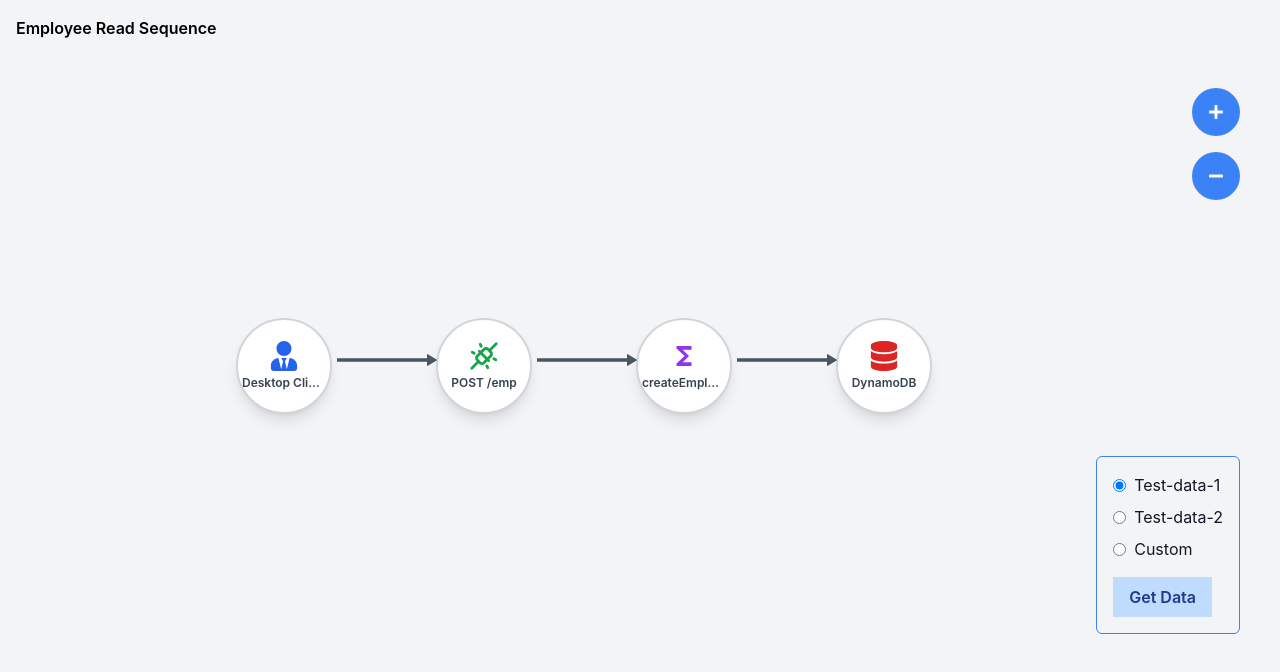
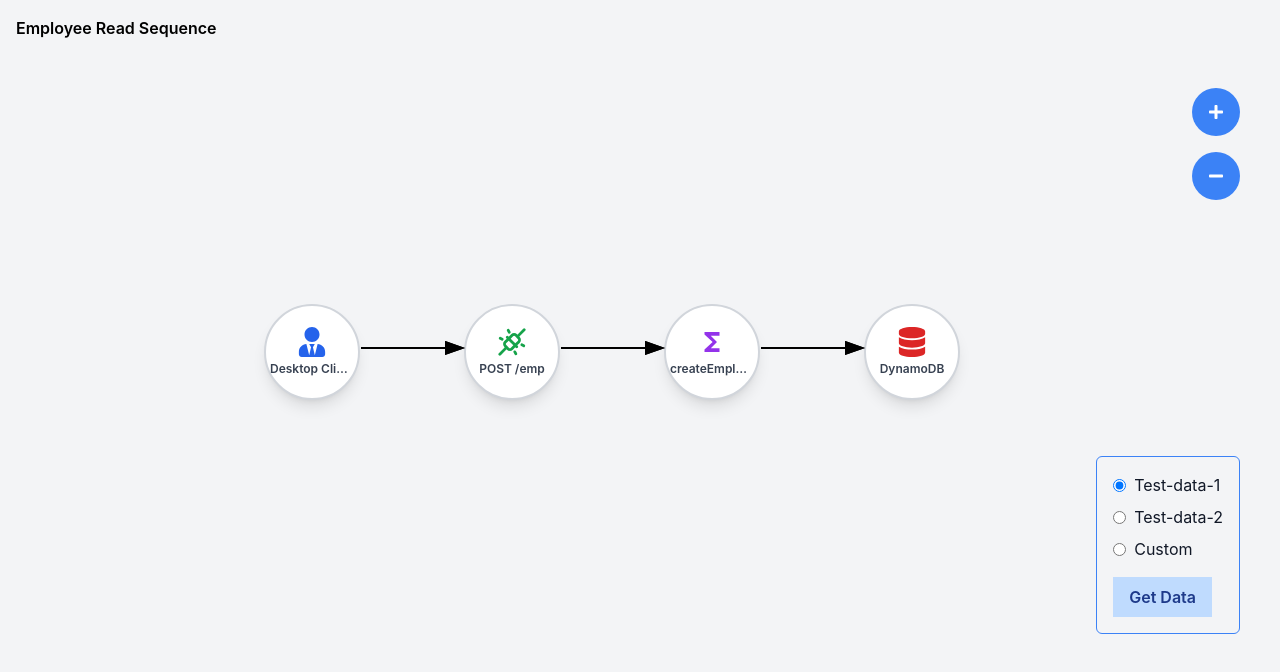
Before and after one commit to mayurgavhane03/Tachyon, a React (Vite) app: page / in a window 1280 px wide. Shown: the top 672 px of the page. Built offline with nearby package versions, Linux system fonts and the light colour scheme.

Commit message:
arrows are fixed

```diff
--- a/package.json
+++ b/package.json
@@ -44,6 +44,7 @@
     "eslint-plugin-react": "^7.34.1",
     "eslint-plugin-react-hooks": "^4.6.0",
     "eslint-plugin-react-refresh": "^0.4.6",
+    "jest-environment-jsdom": "^29.7.0",
     "postcss": "^8.4.38",
     "tailwindcss": "^3.4.3",
     "vite": "^5.2.0"
--- a/src/Components/Arrow.jsx
+++ b/src/Components/Arrow.jsx
@@ -10,3 +10,41 @@ export const ArrowRight = () => (
     <polygon points="90,6 100,12 90,18" fill="#4B5563" />
   </svg>
 );
+
+export const Arrow = ({ startX, startY, endX, endY }) => {
+  return (
+    <svg
+      className="absolute pointer-events-none"
+      style={{
+        left: 0,
+        top: 0,
+        width: "100%",
+        height: "100%",
+        overflow: "visible",
+      }}
+    >
+      <defs>
+        <marker
+          id="arrowhead"
+          markerWidth="15"
+          markerHeight="10"
+          refX="8"
+          refY="3.55"
+          orient="auto"
+
+        >
+          <polygon   className="ml-2" points="0 0, 10 3.5, 0 7" fill="black" />
+        </marker>
+      </defs>
+      <line
+        x1={startX}
+        y1={startY}
+        x2={endX}
+        y2={endY}
+        stroke="black"
+        strokeWidth="2"
+        markerEnd="url(#arrowhead)"
+      />
+    </svg>
+  );
+};
--- /dev/null
+++ b/src/Components/Line.jsx
@@ -0,0 +1,33 @@
+import React from 'react';
+
+const Line= ({
+  startX,
+  startY,
+  endX,
+  endY,
+  color = 'black',  // Default color is black
+  thickness = 2     // Default thickness is 2
+}) => {
+  return (
+    <svg
+      style={{
+        position: '',
+        top: `${startX + startY}`,
+        left: `${endX +  endY}`,
+        pointerEvents: 'none', // Prevent interaction with the line
+        overflow: 'visible', // Ensure the line is visible even if it goes out of bounds
+      }}
+    >
+      <line
+        x1={startX}
+        y1={startY}
+        x2={endX}
+        y2={endY}
+        stroke={color}
+        strokeWidth={thickness}
+      />
+    </svg>
+  );
+};
+
+export default Line;
--- a/src/Components/MainComonents/ArrowWrapper.jsx
+++ b/src/Components/MainComonents/ArrowWrapper.jsx
@@ -1,7 +1,5 @@
-import React from 'react';
-import { calculateArrowProperties } from './calculatePositionsAndConnections';
-import { ArrowRight } from '../Arrow';
-
+import React from "react";
+import { Arrow } from "../Arrow";
 
 const ArrowWrapper = ({ connection, nodePositions }) => {
   const start = nodePositions[connection.from];
@@ -9,21 +7,13 @@ const ArrowWrapper = ({ connection, nodePositions }) => {
 
   if (!start || !end) return null;
 
-  const { length, angle } = calculateArrowProperties(start, end);
+  const startX = start.left + 125;
+  const startY = start.top + 30;
+  const endX = end.left + 25;
+  const endY = end.top + 30;
 
   return (
-    <div
-      className="absolute h-6 overflow-visible"
-      style={{
-        left: `${start.left + 85}px`,
-        top: `${start.top + 30}px`,
-        width: `${length - 100}px`,
-        transform: `rotate(${angle}deg)`,
-        transformOrigin: 'left center'
-      }}
-    >
-      <ArrowRight />
-    </div>
+    <Arrow  startX={startX} startY={startY} endX={endX} endY={endY}  />
   );
 };
 
--- a/src/Components/MainComonents/DiagramRenderer.jsx
+++ b/src/Components/MainComonents/DiagramRenderer.jsx
@@ -1,19 +1,26 @@
-import React, { useMemo } from 'react';
+import React, { useMemo, useState } from 'react';
 import { calculatePositionsAndConnections } from './calculatePositionsAndConnections';
 import NodeWrapper from './NodeWrapper';
 import ArrowWrapper from './ArrowWrapper';
 
 const DiagramRenderer = ({ nodes = [], scale }) => {
-  const { nodePositions, connections, diagramDimensions } = useMemo(() =>
-    calculatePositionsAndConnections(nodes), [nodes]);
+  const { nodePositions, connections, diagramDimensions } = useMemo(
+    () => calculatePositionsAndConnections(nodes),
+    [nodes]
+  );
+
+  const [activeNodeId, setActiveNodeId] = useState(null);
+
+  const handleToggle = (id) => {
+    setActiveNodeId((prevId) => (prevId === id ? null : id));
+  };
 
   if (nodes.length === 0) {
-    return <div></div>;
+    return <div>No nodes available</div>;
   }
 
-  // Calculate offset based on scale
-  const offsetX = (scale - 1) * 100; // Adjust multiplier as needed
-  const offsetY = (scale - 1) * 100; // Adjust multiplier as needed
+  const offsetX = (scale - 1) * 100;
+  const offsetY = (scale - 1) * 100;
 
   return (
     <div
@@ -26,10 +33,22 @@ const DiagramRenderer = ({ nodes = [], scale }) => {
       }}
     >
       {Object.entries(nodePositions).map(([nodeId, position]) => (
-        <NodeWrapper key={nodeId} nodeId={nodeId} position={position} nodes={nodes} />
+        <NodeWrapper
+          key={nodeId}
+          nodeId={nodeId}
+          position={position}
+          nodes={nodes}
+          handleToggle={handleToggle}
+          isOpen={activeNodeId === nodeId}
+        />
       ))}
+
       {connections.map((connection, index) => (
-        <ArrowWrapper key={index} connection={connection} nodePositions={nodePositions} />
+        <ArrowWrapper
+          key={index}
+          connection={connection}
+          nodePositions={nodePositions}
+        />
       ))}
     </div>
   );
--- a/src/Components/MainComonents/NodeWrapper.jsx
+++ b/src/Components/MainComonents/NodeWrapper.jsx
@@ -2,16 +2,20 @@ import React from 'react';
 import Node from '../Node';
 
 
-const NodeWrapper = ({ nodeId, position, nodes }) => (
+const NodeWrapper = ({ nodeId, position, nodes, handleToggle, isOpen }) => {
+  return (
+
+// handleToggle={() => handleToggle(node.id)}
   <div
     className="absolute"
     style={{
-      left: `${position.left}px`,
-      top: `${position.top}px`
+      left: `${position.left+28 }px`,
+      top: `${position.top - 14}px`
     }}
   >
-    <Node    details={nodes.find(n => n.id === nodeId)} />
+    <Node    details={nodes.find(n => n.id === nodeId)} isOpen={isOpen}   handleToggle={() => handleToggle(nodeId)}  />
   </div>
-);
+
+)}
 
 export default NodeWrapper;
--- a/src/Components/MainComonents/calculatePositionsAndConnections.jsx
+++ b/src/Components/MainComonents/calculatePositionsAndConnections.jsx
@@ -71,7 +71,7 @@ export const calculatePositionsAndConnections = (nodes) => {
   console.log("positions ",positions)
 
   console.log("diaPosi",  {
-    width: maxWidth + levelWidth * 2,  // Add two more level widths for padding
+    width: maxWidth + levelWidth,
     height: totalHeight
   } )
 
--- a/src/Components/Node.jsx
+++ b/src/Components/Node.jsx
@@ -8,8 +8,14 @@ import { LuFunctionSquare } from "react-icons/lu";
 import { RiFunctionLine,RiBaseStationLine} from "react-icons/ri";
 import { AiFillDelete } from "react-icons/ai";
 
-const Node = ({ details }) => {
+const Node = ({ details, isOpen, handleToggle}) => {
   const [hover, setHover] = useState(false);
+  const [onClickk, setOnclick] = useState(false)
+  const [checkOtherOpen, setcheckOtherOPen]= useState(false);
+
+console.log(isOpen)
+
+console.log(onclick)
   const getIcon = (type) => {
     switch (type) {
       case "user":
@@ -36,16 +42,17 @@ const Node = ({ details }) => {
   return (
     <div
       className="flex  items-center justify-center relative"
-      onMouseEnter={() => setHover(true)}
-      onMouseLeave={() => setHover(false)}
+
     >
-      <div className="flex flex-col items-center justify-center h-24 w-24 rounded-full shadow-lg bg-white border-2 border-gray-300 transition-all duration-300 hover:shadow-xl hover:scale-105">
+      <button onClick={handleToggle}>
+      <div className={`flex flex-col items-center justify-center h-24 w-24 rounded-full shadow-lg bg-white border-2 transition-all duration-300 hover:shadow-xl hover:scale-105 ${isOpen ? 'border-red-500'   :  'border-gray-300 '} ` }>
         <span className="text-3xl mb-1">{getIcon(details.type)}</span>
         <span className="font-semibold text-center text-xs px-1 truncate w-full text-gray-700">
           {details.name}
         </span>
       </div>
-      {hover && (
+      </button>
+      {isOpen && (
         <div className="absolute top-full left-1/2 transform -translate-x-1/2 mt-2 z-10">
           <Tooltip details={details.details} />
         </div>
--- a/src/Components/constants/customjson.js
+++ b/src/Components/constants/customjson.js
@@ -67,9 +67,6 @@ export const customJson = [
                 "prev": "11",
                 "id": "12"
               },
-
-
-
              {
                "type": "database",
                "name": "DynamoDB",
@@ -80,7 +77,7 @@ export const customJson = [
                  "table": "employees"
                },
                "correlation-id": "123456",
-               "prev": "11",
+               "prev": "12",
                "id": "4"
              },
              {
@@ -163,7 +160,6 @@ export const customJson = [
                "prev": "9",
                "id": "10"
              },
-
              {
                 "type": "api",
                 "name": "DEL/emp",
@@ -191,10 +187,6 @@ export const customJson = [
                 "prev": "15",
                 "id": "16"
               },
-
-
-
-
               {
                 "type": "api",
                 "name": "DEL/User   ",
@@ -207,7 +199,7 @@ export const customJson = [
                 "correlation-id": "214365",
                 "prev": "1",
                 "id": "17",
-                "next": "16"
+                "next": "18"
               },
               {
                 "type": "deleted",
@@ -219,11 +211,9 @@ export const customJson = [
                   "table": "employees"
                 },
                 "correlation-id": "214365",
-                "prev": "15",
+                "prev": "17",
                 "id": "18"
               },
-
-
        ]
     }
   ]
```
Also changed, not shown: 1 other file (tests, documents, lock files or other folders).
